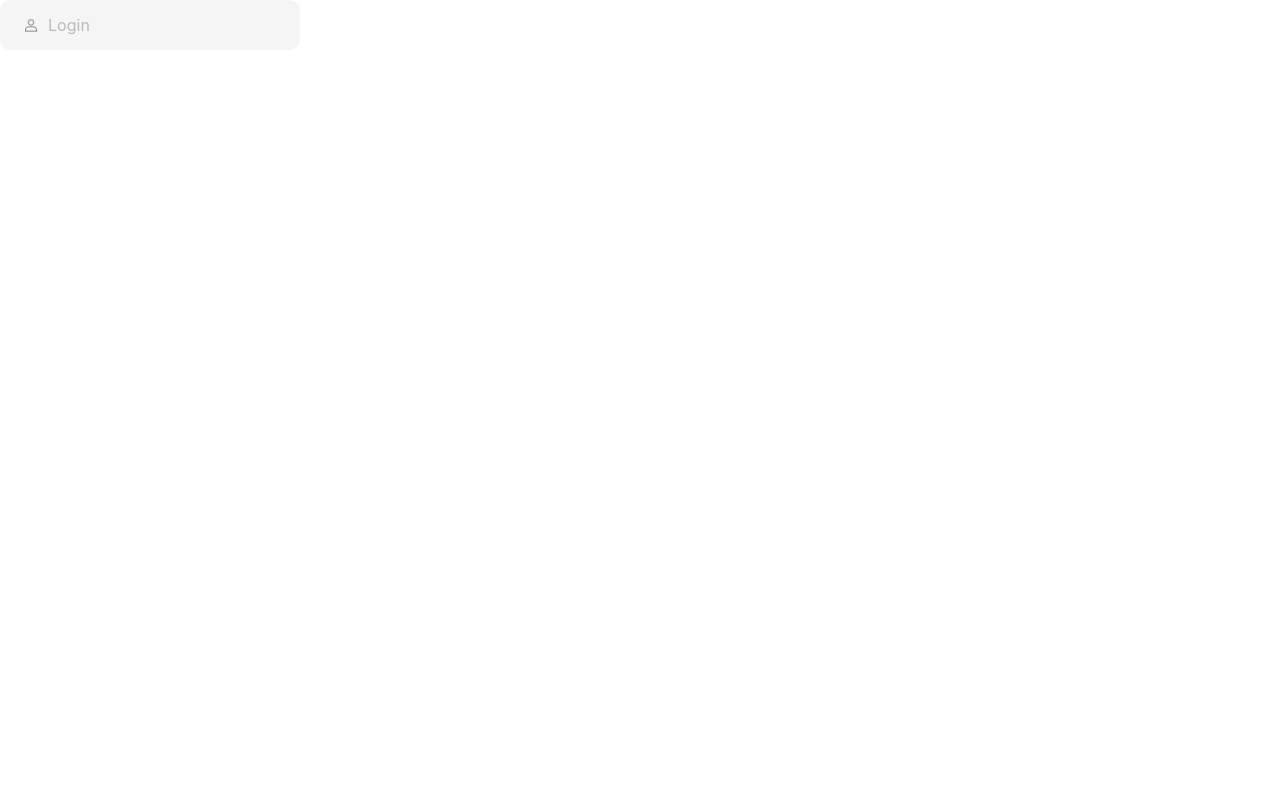
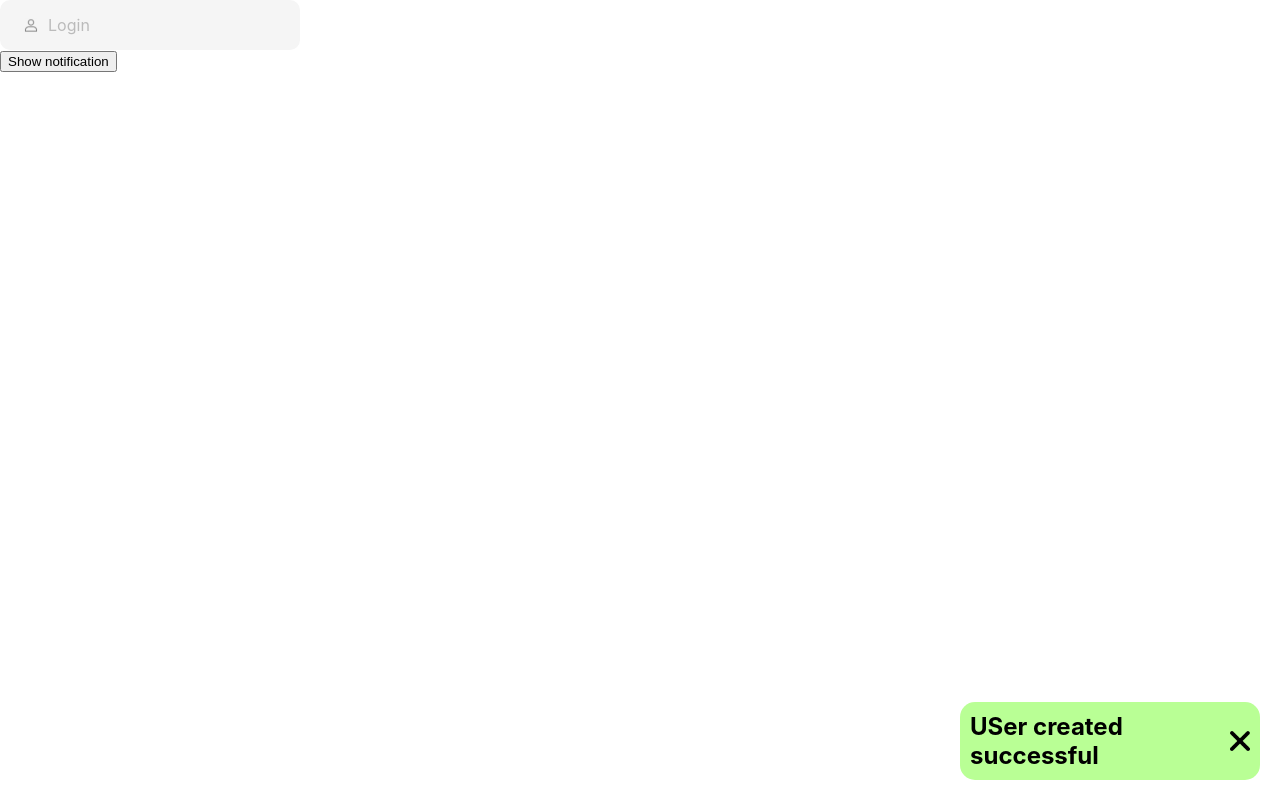
Before and after one commit to Mikalay05/USMPlanned-SVCH2024, a React (Create React App) app in the folder client/: page / in a window 1280 px wide. Built offline with nearby package versions, Linux system fonts and the light colour scheme; the HTML template or start-up script is replaced by a standard one.

Commit message:
feat: add Notification component

```diff
--- a/client/src/App.js
+++ b/client/src/App.js
@@ -1,10 +1,23 @@
 
-import React from "react";
+import React, { useState } from "react";
 import InputData from "./component/InputData/InputData";
+import Notification from "./component/Notification/Notification";
 import "./App.css"
 
 export default function App() {
+    const [notification, setNotification] = useState(true);
+    function closeNotification() {
+        setNotification(false);
+    }
+    function openNotification() {
+        setNotification(true);
+    }
     return (
-        <InputData placeholderValue="Login" />
+        <>
+                <InputData placeholderValue="Login" iconName={"Login-Icon.svg"} />
+            <Notification open={notification} text="USer created successful" iconName="close.png" onClose={closeNotification}/>
+            <button onClick={openNotification}>Show notification</button>
+        </>
+
     )
 }
--- a/client/src/component/InputData/InputData.jsx
+++ b/client/src/component/InputData/InputData.jsx
@@ -1,9 +1,9 @@
 import "./InputData.css"
 
-export default function InputData({value, placeholderValue, widthIcon = "15px",heightIcon = "15px"}) {
+export default function InputData({value, placeholderValue,iconName, widthIcon = "15px",heightIcon = "15px"}) {
     return (
         <div className="input-style-section">
-            <img width={widthIcon} height={heightIcon} src="/Login-Icon.svg"/>
+            <img width={widthIcon} height={heightIcon} src={`/${iconName}`}/>
             <input placeholder={placeholderValue}>{value}</input>
         </div>
     )
--- /dev/null
+++ b/client/src/component/Notification/Notification.css
@@ -0,0 +1,35 @@
+.notification {
+    position: fixed;
+    bottom: 20px;
+    right: 20px;
+    z-index: 1000;
+
+    display: flex;
+    width: 280px;
+    justify-content: center;
+    align-items: center;
+    gap: 10px;
+    padding: 10px;
+    align-content: center;
+
+
+    border-radius: 15px;
+    background: #B9FF95;
+}
+
+.notification > h4 {
+    color: #000;
+    font-family: Inter;
+    font-size: 24px;
+    font-weight: 700;
+    height: 58px;
+    flex: 1 0 0;
+}
+.notification > img {
+    width: 20px;
+    height: 20px;
+}
+
+.close-button {
+    cursor: pointer; /* Курсор в виде указателя */
+}
--- /dev/null
+++ b/client/src/component/Notification/Notification.jsx
@@ -0,0 +1,14 @@
+import './Notification.css'
+
+export default function Notification({open, text, iconName, onClose}) {
+    if (!open) {
+        return null;
+    }
+
+    return (
+        <div className="notification">
+            <h4>{text}</h4>
+            <img src={`/${iconName}`} alt="Notification icon" onClick={onClose}/>
+        </div>
+    );
+}
```
Also changed, not shown: client/public/close.png (added).
